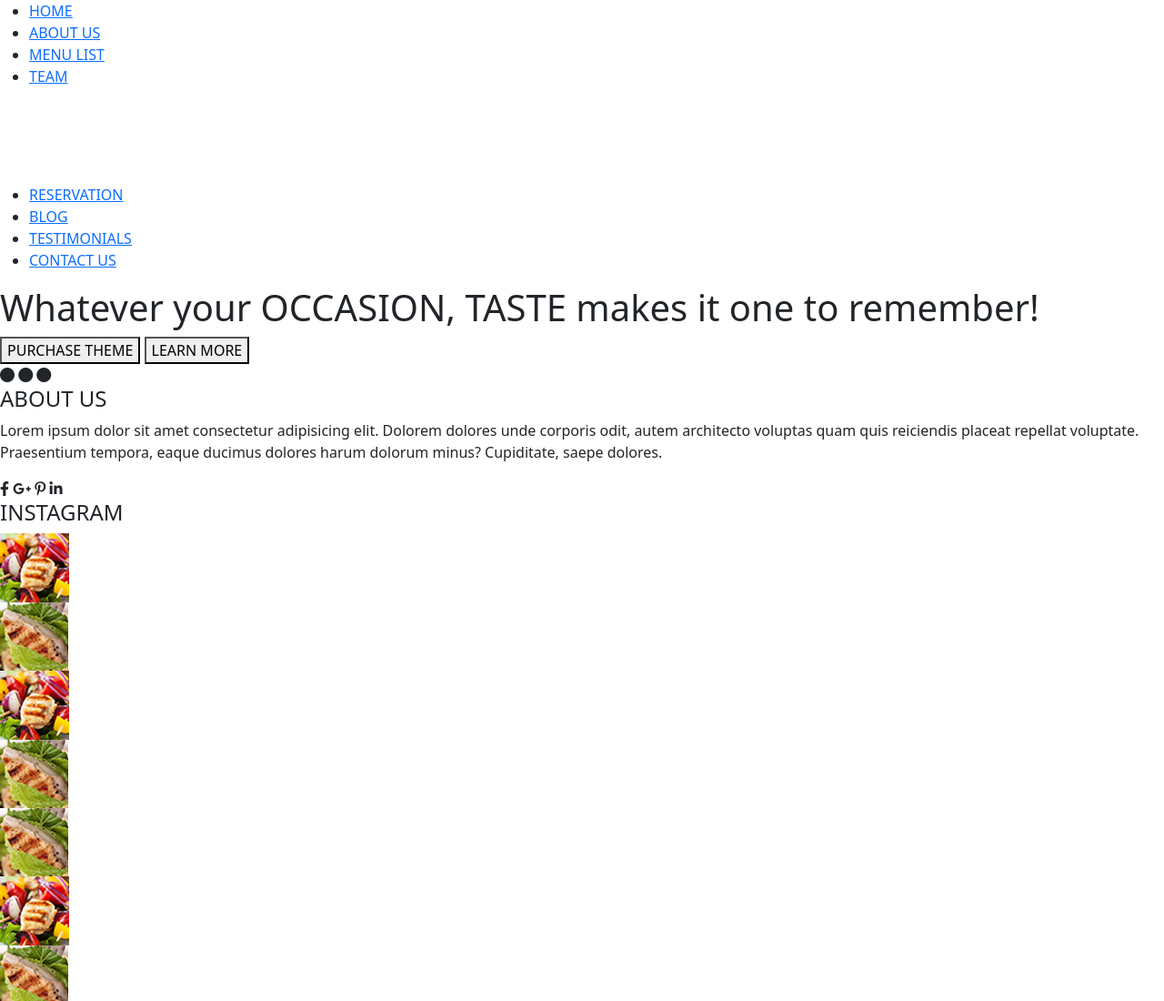
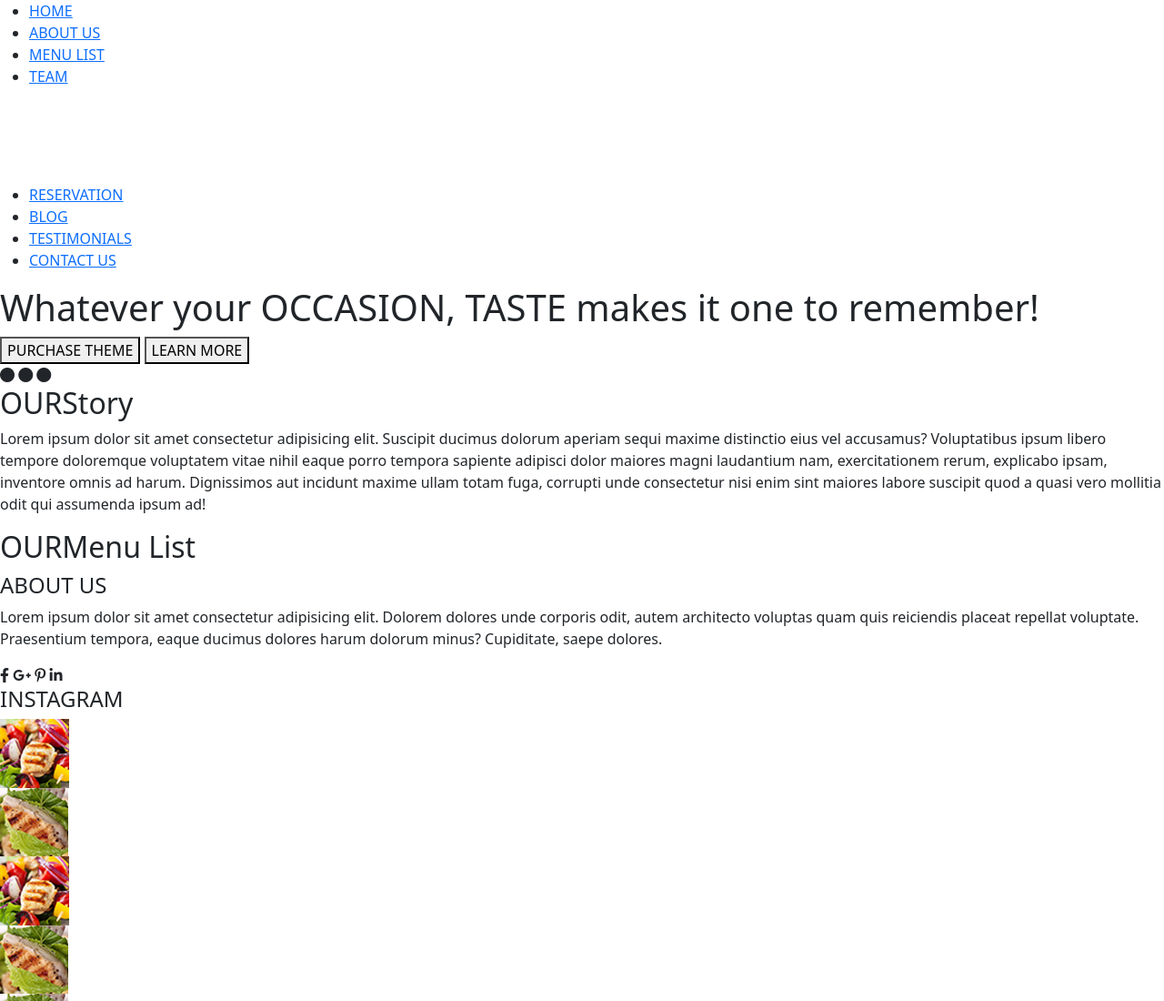
Before and after one commit to shuupsy/git_bootstrap_les_chefs_14, a website: page index.html in a window 1280 px wide. Shown: the top 1100 px of the page at 91% size. Drawn offline with nearby package versions, Linux system fonts and the light colour scheme.

Commit message:
HTML, Main > Story

```diff
--- a/index.html
+++ b/index.html
@@ -64,6 +64,16 @@
     <main>
         <!-- Section Story et Menu List -->
         <section>
+            <!-- STORY -->
+            <div>
+                <h2><span>OUR</span>Story</h2>
+                <p>Lorem ipsum dolor sit amet consectetur adipisicing elit. Suscipit ducimus dolorum aperiam sequi maxime distinctio eius vel accusamus? Voluptatibus ipsum libero tempore doloremque voluptatem vitae nihil eaque porro tempora sapiente adipisci dolor maiores magni laudantium nam, exercitationem rerum, explicabo ipsam, inventore omnis ad harum. Dignissimos aut incidunt maxime ullam totam fuga, corrupti unde consectetur nisi enim sint maiores labore suscipit quod a quasi vero mollitia odit qui assumenda ipsum ad!</p>
+            </div>
+
+            <!-- MENU LIST -->
+            <div>
+                <h2><span>OUR</span>Menu List</h2>
+            </div>
 
 
         </section>
```
